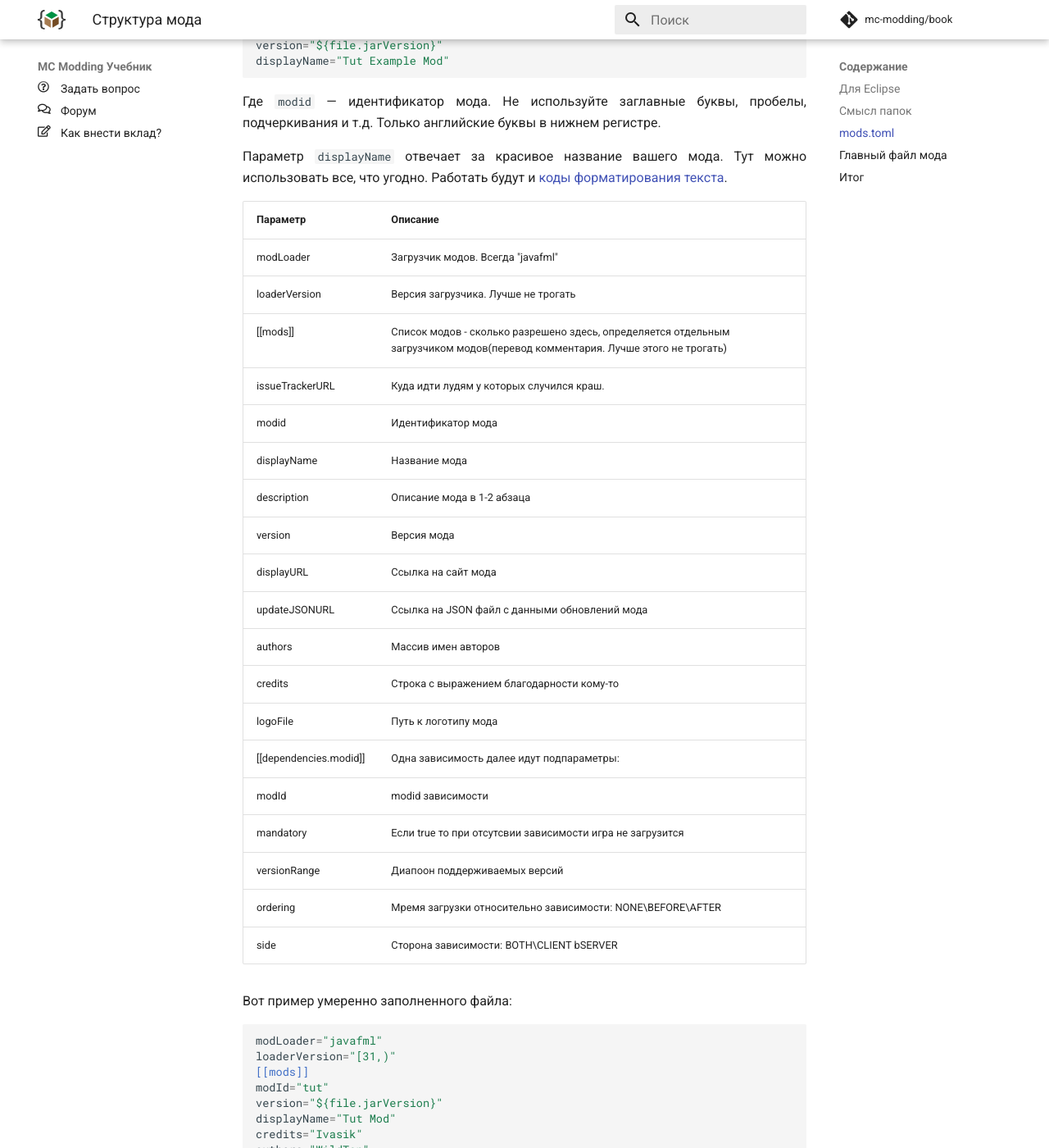
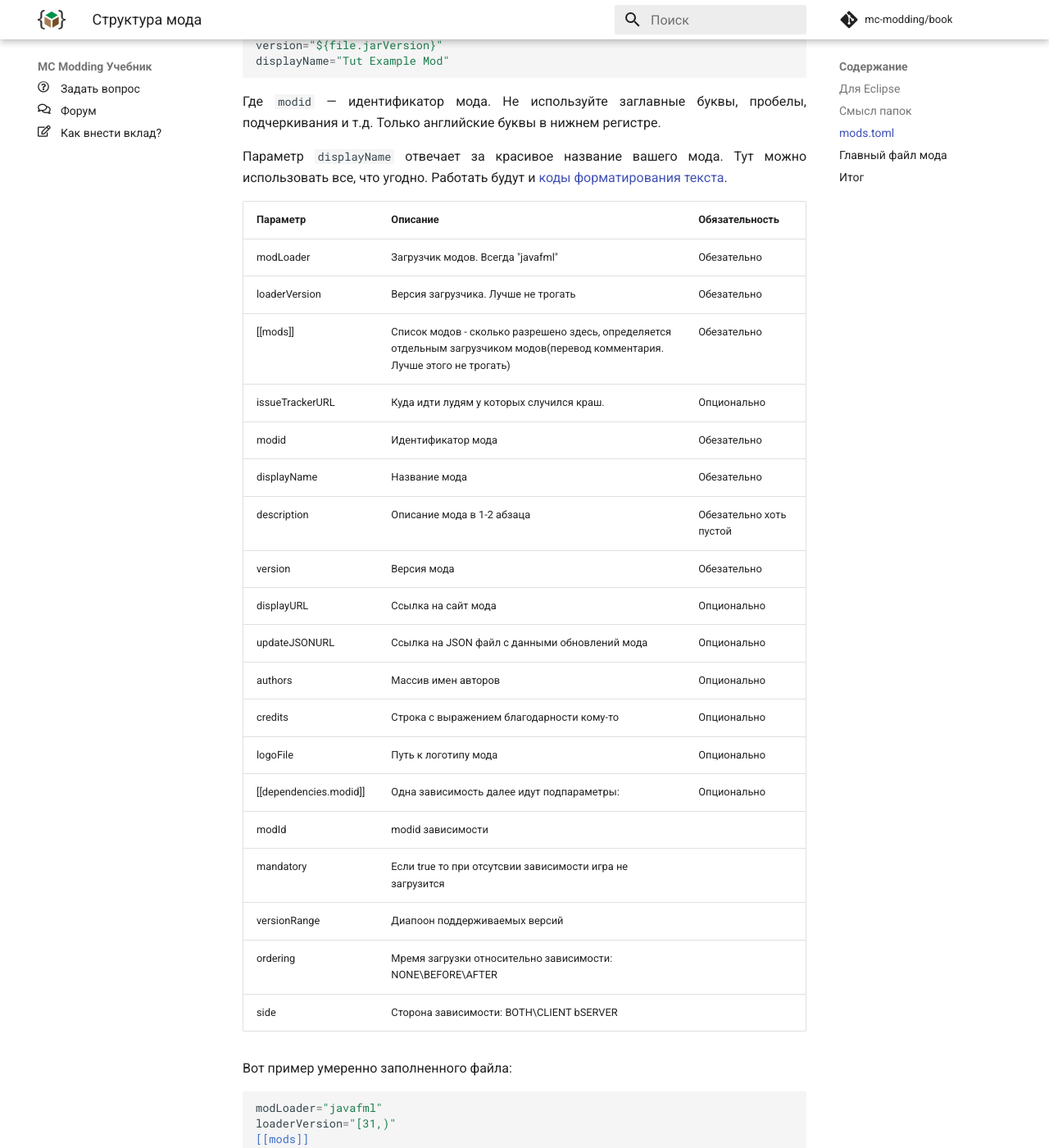
Before and after one commit to mc-modding/book, an MkDocs documentation site: the page built from docs/1.15/basics/mod-structure/index.md, in a window 1280 px wide and 1400 px high, scrolled down 1226 px. Shown: the whole window at 82% size. Built offline with MkDocs 1.6.1 and Material for MkDocs 9.7.7, drawn with Linux system fonts in a browser that asks for light colours; nearby versions of some CDN libraries; comment, search, counter and statistics services are not loaded.

Commit message:
Update index.md

```diff
--- a/docs/1.15/basics/mod-structure/index.md
+++ b/docs/1.15/basics/mod-structure/index.md
@@ -58,8 +58,8 @@
 Параметр `displayName` отвечает за красивое название вашего мода. Тут можно использовать все, что угодно. Работать будут и [коды
 форматирования текста](http://minecraft.gamepedia.com/Formatting_codes).
 
-| Параметр                    | Описание                                                                                                                                                                                                                  |
-|-----------------------------|-------------------------------------------------------------------------------------------------------------------------------------------------------------------------------------------------------------------------------|
+| Параметр                    | Описание                                                                                                                      | Обязательность                                                                                           |
+|-----------------------------|-------------------------------------------------------------------------------------------------------------------------------|-----------------------------------------------------------------------------------------------|
 | modLoader					  | Загрузчик модов. Всегда "javafml" 																							  | Обезательно
 | loaderVersion				  | Версия загрузчика. Лучше не трогать 																						  | Обезательно
 | [[mods]]  				  | Список модов - сколько разрешено здесь, определяется отдельным загрузчиком модов(перевод комментария. Лучше этого не трогать) | Обезательно
```
